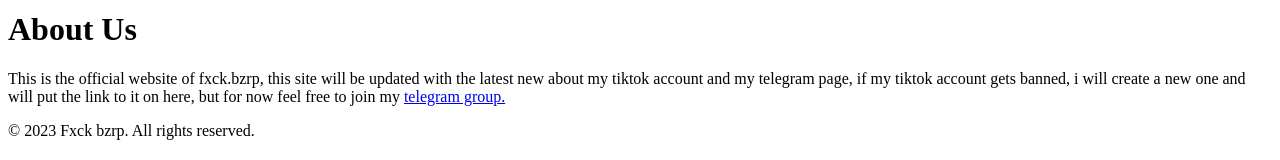
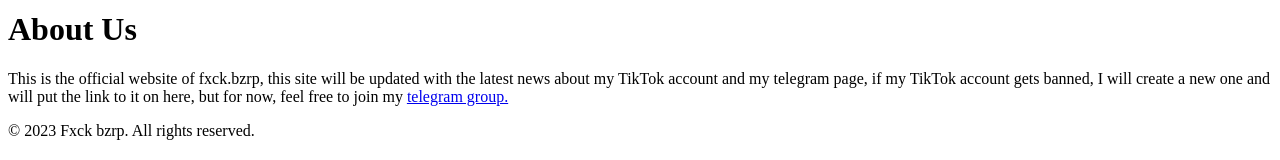
Before and after one commit to PLYTT/Plott, a plain HTML site: page index.html in a window 1280 px wide. Shown: the part 202-362 px from the top of the page. Drawn offline with Linux system fonts and the light colour scheme.

Commit message:
Update index.html

```diff
--- a/index.html
+++ b/index.html
@@ -3,6 +3,6 @@
 <div id="video-container"><iframe id="video-frame" src="https://www.youtube.com/embed/gSPv-oW5QWA?autoplay=1" width="300" height="150" frameborder="0" allowfullscreen="allowfullscreen"></iframe></div>
 <div id="channel-description">
 <h1>About Us</h1>
-<p>This is the official website of fxck.bzrp, this site will be updated with the latest new about my tiktok account and my telegram page, if my tiktok account gets banned, i will create a new one and will put the link to it on here, but for now feel free to join my <a href="https://iplis.ru/2MviT3">telegram group.</a></p>
+<p>This is the official website of fxck.bzrp, this site will be updated with the latest news about my TikTok account and my telegram page, if my TikTok account gets banned, I will create a new one and will put the link to it on here, but for now, feel free to join my <a href="https://iplis.ru/2MviT3">telegram group.</a></p>
 </div>
 <footer>© 2023 Fxck bzrp. All rights reserved.</footer>
```
